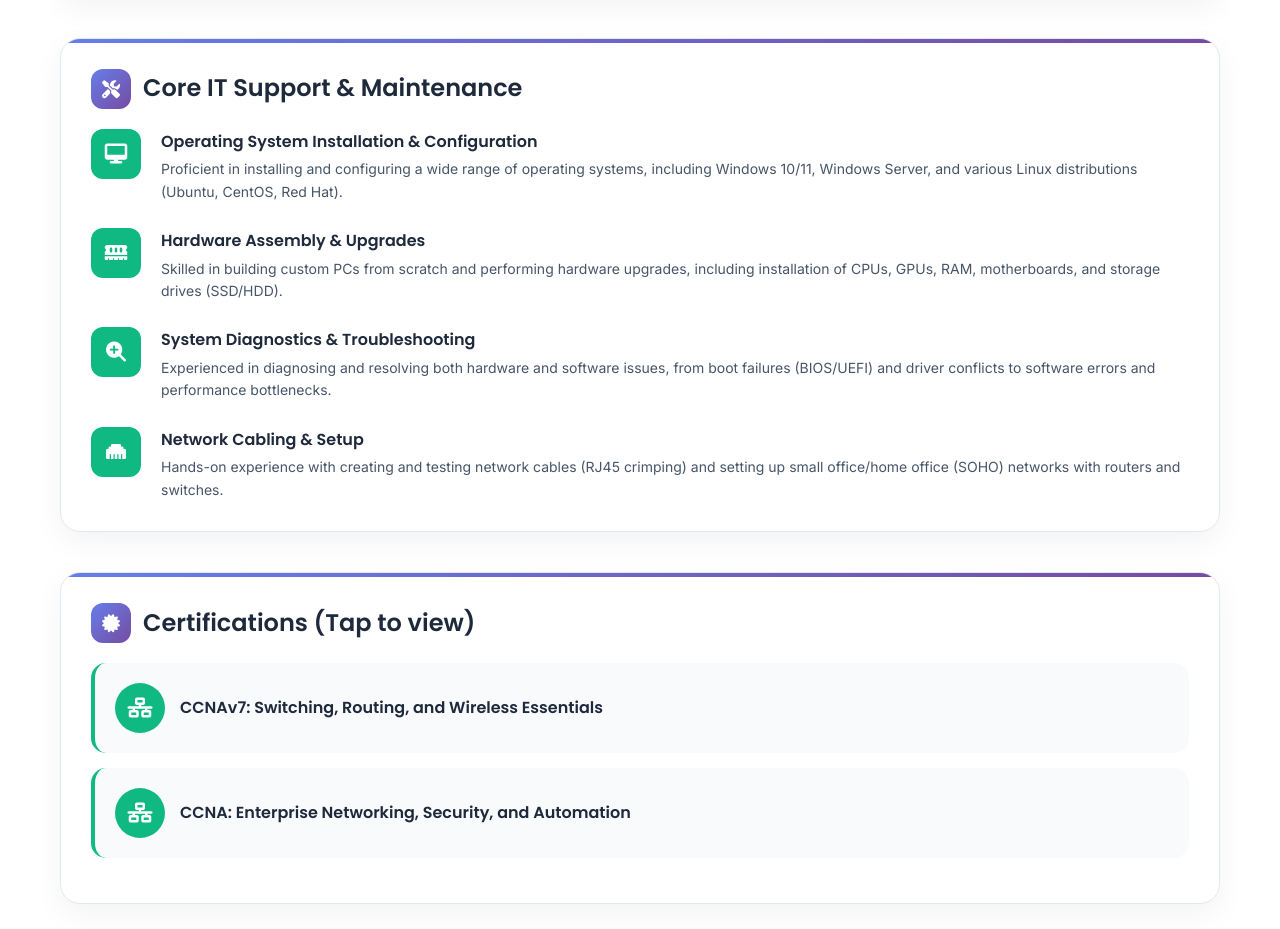
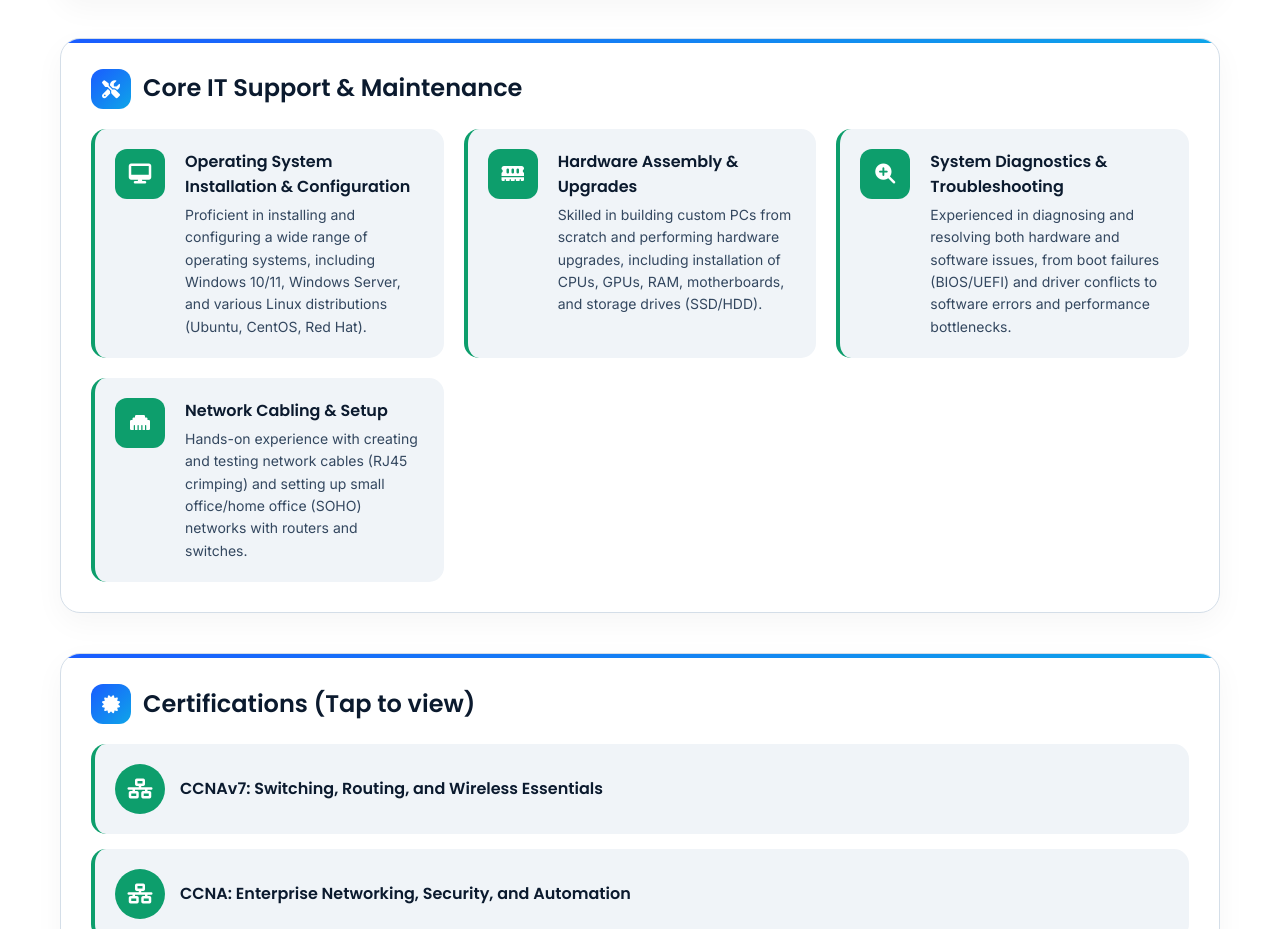
Before and after one commit to AmirAiman-123/portfolio, a plain HTML site: page index.html in a window 1280 px wide. Shown: the part 2101-3030 px from the top of the page. Drawn offline with Linux system fonts and the light colour scheme.

Commit message:
Describe your updates here

```diff
--- a/index.html
+++ b/index.html
@@ -14,37 +14,37 @@
         :root {
             /* Light Theme */
             --bg-primary: #ffffff;
-            --bg-secondary: #f8fafc;
+            --bg-secondary: #f0f4f8;
             --bg-card: #ffffff;
-            --text-primary: #1e293b;
-            --text-secondary: #64748b;
-            --text-accent: #475569;
-            --accent-blue: #2563eb;
-            --accent-blue-light: #3b82f6;
-            --accent-green: #10b981;
-            --accent-amber: #f59e0b;
-            --border-color: #e2e8f0;
-            --shadow-light: rgba(0, 0, 0, 0.05);
-            --shadow-medium: rgba(0, 0, 0, 0.1);
-            --gradient-bg: linear-gradient(135deg, #667eea 0%, #764ba2 100%);
+            --text-primary: #0b1a2e;
+            --text-secondary: #596f8b;
+            --text-accent: #33475f;
+            --accent-blue: #1a5cff;
+            --accent-blue-light: #4a7cff;
+            --accent-green: #0d9e6c;
+            --accent-amber: #d97706;
+            --border-color: #d4dee8;
+            --shadow-light: rgba(0, 0, 0, 0.04);
+            --shadow-medium: rgba(0, 0, 0, 0.08);
+            --gradient-bg: linear-gradient(135deg, #1a5cff 0%, #0ea5e9 100%);
         }
 
         [data-theme="dark"] {
             /* Dark Theme */
-            --bg-primary: #0f172a;
-            --bg-secondary: #1e293b;
-            --bg-card: #1e293b;
-            --text-primary: #f1f5f9;
-            --text-secondary: #94a3b8;
-            --text-accent: #cbd5e1;
-            --accent-blue: #3b82f6;
-            --accent-blue-light: #60a5fa;
+            --bg-primary: #080d1a;
+            --bg-secondary: #111b2e;
+            --bg-card: #111b2e;
+            --text-primary: #eaf0f8;
+            --text-secondary: #7c8fac;
+            --text-accent: #a5b7ce;
+            --accent-blue: #4a86ff;
+            --accent-blue-light: #7aa6ff;
             --accent-green: #34d399;
             --accent-amber: #fbbf24;
-            --border-color: #334155;
-            --shadow-light: rgba(0, 0, 0, 0.3);
-            --shadow-medium: rgba(0, 0, 0, 0.5);
-            --gradient-bg: linear-gradient(135deg, #1e293b 0%, #334155 100%);
+            --border-color: #253046;
+            --shadow-light: rgba(0, 0, 0, 0.35);
+            --shadow-medium: rgba(0, 0, 0, 0.55);
+            --gradient-bg: linear-gradient(135deg, #1a5cff 0%, #0ea5e9 100%);
         }
 
         /* General styles */
@@ -64,19 +64,25 @@
             min-height: 100vh;
         }
                 /* --- Core IT Support & Maintenance Section --- */
-        .maintenance-list {
-            list-style: none;
+        .maintenance-grid {
+            display: grid;
+            grid-template-columns: repeat(auto-fit, minmax(320px, 1fr));
+            gap: 20px;
             margin-top: 20px;
-            padding: 0;
-        }
-        .maintenance-list li {
+        }
+        .maintenance-item {
+            background: var(--bg-secondary);
+            padding: 20px;
+            border-radius: 15px;
+            border-left: 4px solid var(--accent-green);
             display: flex;
             align-items: flex-start;
             gap: 20px;
-            margin-bottom: 25px;
-        }
-        .maintenance-list li:last-child {
-            margin-bottom: 0;
+            transition: all 0.3s ease;
+        }
+        .maintenance-item:hover {
+            transform: translateX(5px);
+            box-shadow: 0 5px 15px var(--shadow-light);
         }
         .maintenance-icon {
             background: var(--accent-green);
@@ -88,6 +94,7 @@
             align-items: center;
             justify-content: center;
             font-size: 20px;
+            flex-shrink: 0;
         }
         .maintenance-title {
             font-family: 'Poppins', sans-serif;
@@ -1283,36 +1290,36 @@
                     <div class="section-icon"><i class="fas fa-screwdriver-wrench"></i></div>
                     Core IT Support & Maintenance
                 </h2>
-                <ul class="maintenance-list">
-                    <li>
+                <div class="maintenance-grid">
+                    <div class="maintenance-item">
                         <div class="maintenance-icon"><i class="fas fa-desktop"></i></div>
                         <div>
                             <div class="maintenance-title">Operating System Installation & Configuration</div>
                             <div class="maintenance-description">Proficient in installing and configuring a wide range of operating systems, including Windows 10/11, Windows Server, and various Linux distributions (Ubuntu, CentOS, Red Hat).</div>
                         </div>
-                    </li>
-                    <li>
+                    </div>
+                    <div class="maintenance-item">
                         <div class="maintenance-icon"><i class="fas fa-memory"></i></div>
                         <div>
                             <div class="maintenance-title">Hardware Assembly & Upgrades</div>
                             <div class="maintenance-description">Skilled in building custom PCs from scratch and performing hardware upgrades, including installation of CPUs, GPUs, RAM, motherboards, and storage drives (SSD/HDD).</div>
                         </div>
-                    </li>
-                    <li>
+                    </div>
+                    <div class="maintenance-item">
                         <div class="maintenance-icon"><i class="fas fa-search-plus"></i></div>
                         <div>
                             <div class="maintenance-title">System Diagnostics & Troubleshooting</div>
                             <div class="maintenance-description">Experienced in diagnosing and resolving both hardware and software issues, from boot failures (BIOS/UEFI) and driver conflicts to software errors and performance bottlenecks.</div>
                         </div>
-                    </li>
-                     <li>
+                    </div>
+                    <div class="maintenance-item">
                         <div class="maintenance-icon"><i class="fas fa-ethernet"></i></div>
                         <div>
                             <div class="maintenance-title">Network Cabling & Setup</div>
                             <div class="maintenance-description">Hands-on experience with creating and testing network cables (RJ45 crimping) and setting up small office/home office (SOHO) networks with routers and switches.</div>
                         </div>
-                    </li>
-                </ul>
+                    </div>
+                </div>
             </div>
         </section>
 
```
